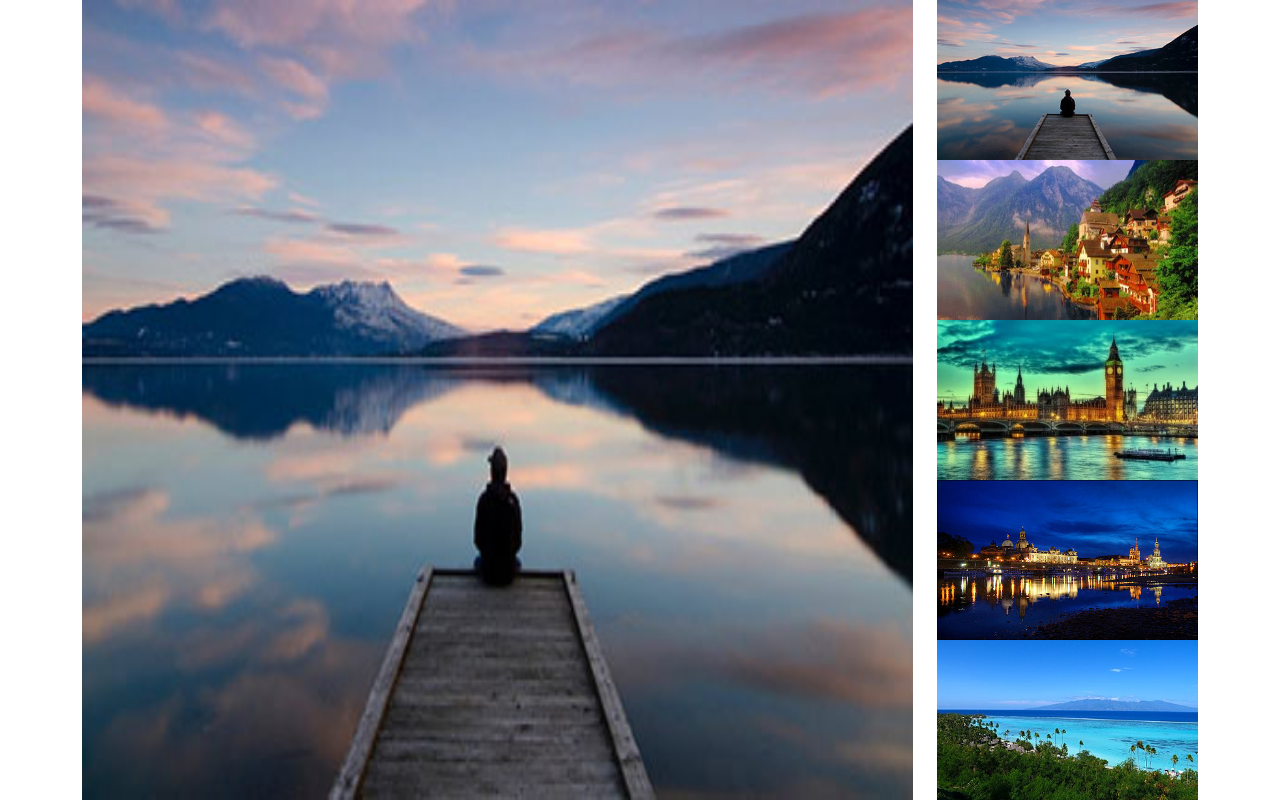
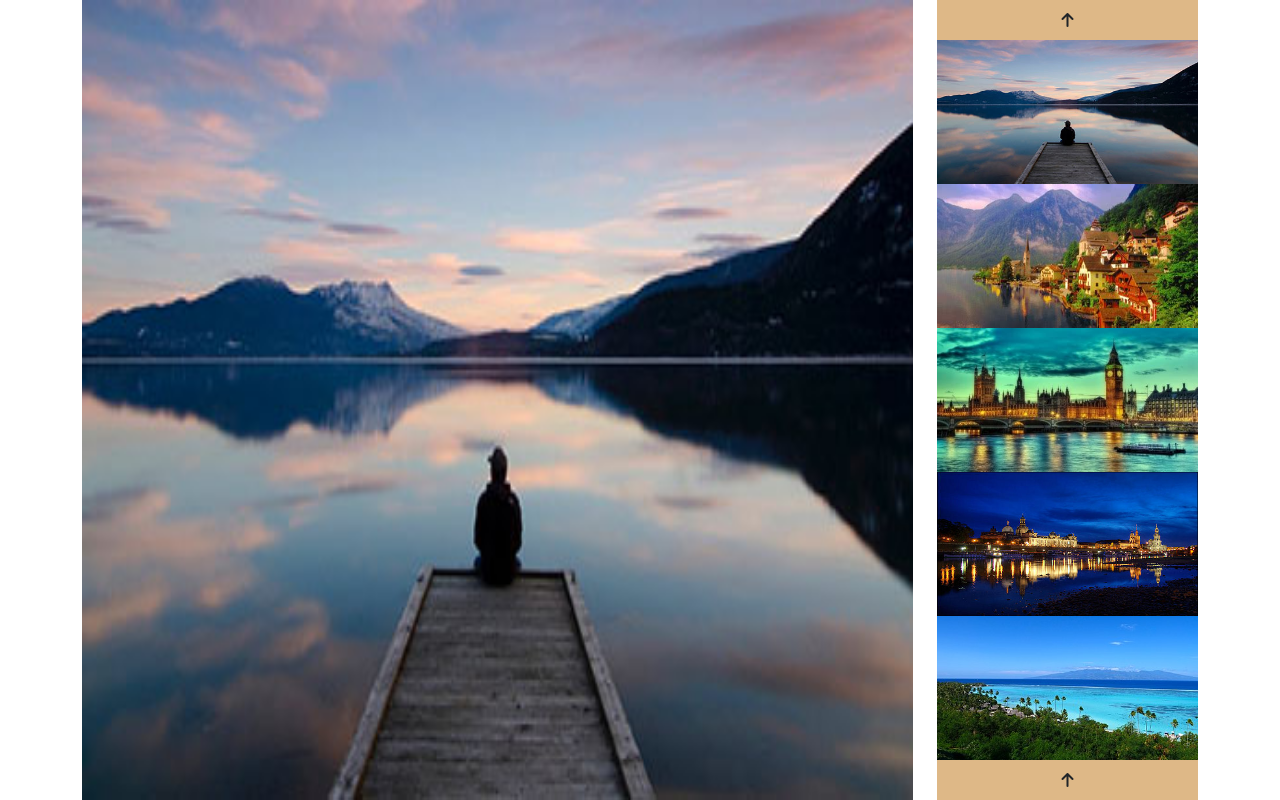
Before and after one commit to ClaudioMattina/js-array-carousel, a plain HTML site: page index.html in a window 1280 px wide. Drawn offline with nearby package versions, Linux system fonts and the light colour scheme.

Commit message:
freccettine

```diff
--- a/index.html
+++ b/index.html
@@ -4,6 +4,8 @@
     <meta charset="UTF-8">
     <meta http-equiv="X-UA-Compatible" content="IE=edge">
     <meta name="viewport" content="width=device-width, initial-scale=1.0">
+    <!-- links font awesome -->
+    <link rel="stylesheet" href="https://cdnjs.cloudflare.com/ajax/libs/font-awesome/6.0.0/css/all.min.css" integrity="sha512-9usAa10IRO0HhonpyAIVpjrylPvoDwiPUiKdWk5t3PyolY1cOd4DSE0Ga+ri4AuTroPR5aQvXU9xC6qOPnzFeg==" crossorigin="anonymous" referrerpolicy="no-referrer" />
     <!-- link css -->
     <link rel="stylesheet" href="style.css">
     <!-- link bootstrap -->
@@ -28,8 +30,12 @@
 
                 <div class="col-3 d-flex flex-column my-right-container">
 
+                    <div class="my-icon-container d-flex justify-content-center align-items-center">
+                        <i class="fa-solid fa-arrow-up"></i>
+                    </div>
+
                     <div class="my-right-img-container">
-                        <img src="img/01.jpg" alt="">
+                        <img class="d-inline-block" src="img/01.jpg" alt="">
                     </div>
 
                     <div class="my-right-img-container">
@@ -48,6 +54,10 @@
                         <img src="img/05.jpg" alt="">
                     </div>
 
+                    <div class="my-icon-container d-flex justify-content-center align-items-center">
+                        <i class="fa-solid fa-arrow-up"></i>
+                    </div>
+
                 </div>
             </div>
         </div>
--- a/style.css
+++ b/style.css
@@ -14,5 +14,15 @@ img{
 }
 
 .my-right-img-container{
-    height: 20vh;
+    height: 18vh;
 }
+
+.my-icon-container{
+    height: 5vh;
+    background-color: burlywood;
+}
+
+.my-icon-container:hover{
+    background-color: brown;
+    color: white;
+}
```
